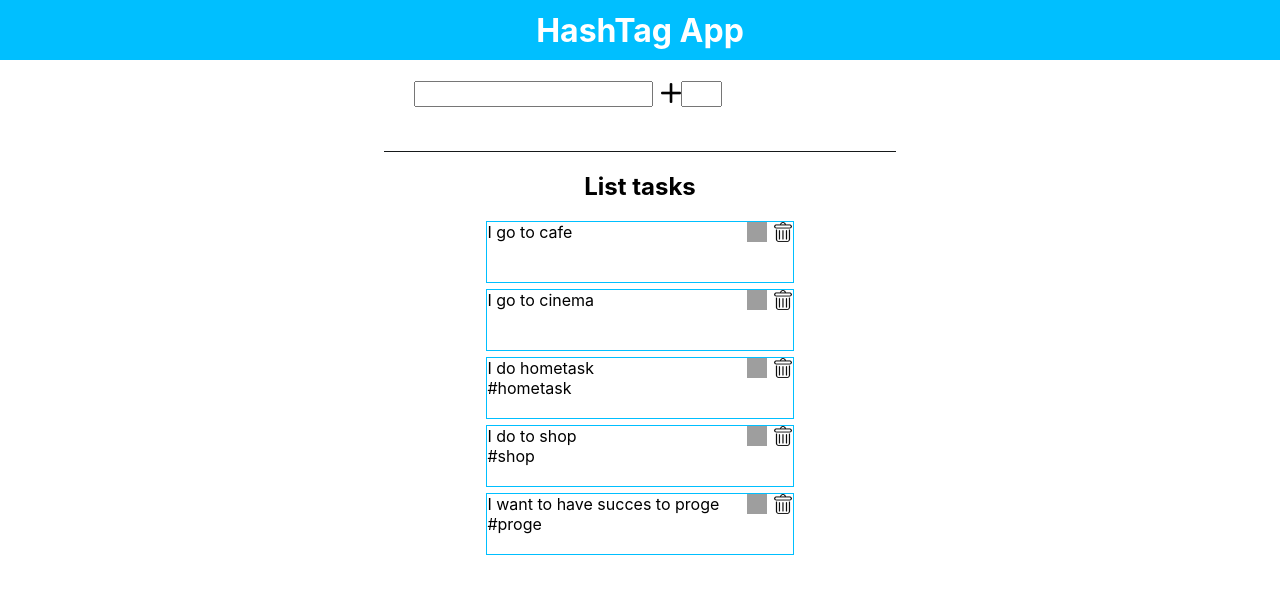
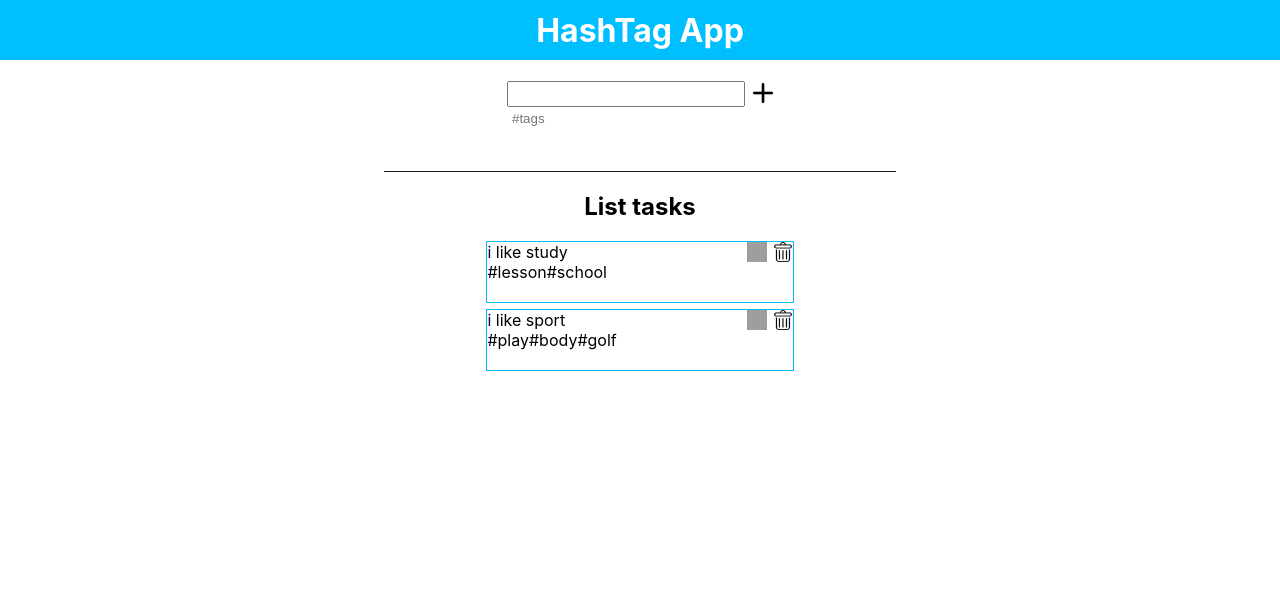
Before and after one commit to VladimirErohin/todo-hashtag, a React (Create React App) app: page / in a window 1280 px wide. Shown: the top 594 px of the page. Built offline with nearby package versions, Linux system fonts and the light colour scheme; data requests are answered from the project's data file; grey boxes are pictures that could not be loaded.

Commit message:
added functionality edit and save tags

```diff
--- a/src/App.tsx
+++ b/src/App.tsx
@@ -14,8 +14,8 @@ type TasksType = {
 function App() {
 
     const [tasks, setTasks] = useState<Array<TasksType>>([]);
-    const [taskText, setTaskText] = useState('');
     const [addTask, setAddTask] = useState<TasksType>();
+    const [taskText, setTaskText] = useState({text:'' , tags:''});
     const [changeTask, setChangeTask] = useState(true);
     const [rerender, setRerender] = useState(true);
     const inputRef = useRef<HTMLInputElement>(null);
@@ -27,32 +27,31 @@ function App() {
 
     const onAddTask = () => {
 
-        const tagsList = [];
-        const task = taskText.split('').filter(t => t !== "#").join('');
+        let tagsList:string []= [];
 
-        if (taskText.includes('#')) {
-            let start = taskText.indexOf('#');
-            let tag = taskText.slice(start);
-            tagsList.push(tag)
+        if(taskText.tags.length>0){
+            const arrTags:string [] = taskText.tags.slice(1).replace(/#/g , ",").split(',')
+            tagsList = arrTags
         }
 
         let taskItem: TasksType = {
             id: Date.now(),
-            task: task,
+            task: taskText.text,
             tags: [...tagsList]
         };
 
         axios.post('http://localhost:3030/tasks', taskItem)
             .then(() => setRerender(!rerender))
         setAddTask(taskItem)
-        setTaskText('');
+        setTaskText({text:'', tags: ''});
     };
 
     const onEditTask = (id: number) => {
         axios.get(`http://localhost:3030/tasks/${id}`)
             .then(res => {
                 setAddTask(res.data);
-                setTaskText(res.data.task);
+                setTaskText({text:res.data.task,
+                    tags:res.data.tags.map((el:string)=>"#"+el).join('')});
             })
         inputRef.current?.focus();
         setChangeTask(!changeTask);
@@ -60,13 +59,24 @@ function App() {
 
     const onUpdateTask = () => {
         const task = {...addTask}
+        const arrTags = taskText.tags.slice(1).replace(/#/g , ",").split(',');
+        let text = null
+
+        if (taskText.text.includes('#')) {
+            let start = taskText.text.indexOf('#');
+            text = taskText.text.slice(0, start)
+            let tag = taskText.text.slice(start+1);
+            arrTags.push(tag)
+        }
+
         let taskItem = {
-            task: taskText,
-            tags: []
+            task: text,
+            tags: arrTags
         };
+
         axios.put(`http://localhost:3030/tasks/${task.id}`, taskItem)
             .then(() => setRerender(!rerender));
-        setTaskText('');
+        setTaskText({text:"", tags: ""});
         setChangeTask(!changeTask);
     };
 
@@ -75,29 +85,31 @@ function App() {
             .then(() => setRerender(!rerender));
     };
 
-    const onAddTags = () => {
-        console.log('add tag!!!')
-    };
-
     return (
         <>
             <div className="header"><h1>HashTag App</h1></div>
             <div className="main">
                 <div className="todo-task">
+                    <div className="task-wrapper">
                         <input
                             ref={inputRef}
                             type="text"
-                        value={taskText}
-                        onChange={(e) => setTaskText(e.target.value)}
+                            value={taskText.text}
+                            onChange={(e) => setTaskText({...taskText, text:e.target.value})}
                         />
                         <div className="add-btn"
                              onClick={changeTask ? onAddTask : onUpdateTask}>
                             <img src={addIcon} alt="add-button"/>
                         </div>
+                    </div>
 
-                    <div>
+                    <div >
                         <input
                             type="text"
+                            className='tags-list'
+                            placeholder='#tags'
+                            value={taskText.tags}
+                            onChange={(e) => setTaskText({...taskText, tags:e.target.value})}
                         />
                     </div>
 
@@ -110,10 +122,10 @@ function App() {
                                 <div className="info-task">
                                     <div className="text-task">{t.task}</div>
                                     <div className="tags-task">
-                                        {t.tags.map(tag => <div
-                                            key={t.id}
+                                        {t.tags.map((tag) => <div
+                                            key={tag}
                                             className="tag">
-                                            <p>{tag}</p>
+                                            <p>#{tag}</p>
                                         </div>)}
                                     </div>
                                 </div>
--- a/src/db.json
+++ b/src/db.json
@@ -1,35 +1,21 @@
 {
   "tasks": [
     {
-      "id": 1679602562344,
-      "task": "I want to have succes to proge",
+      "task": "i like sport ",
       "tags": [
-        "#proge"
-      ]
+        "play",
+        "body",
+        "golf"
+      ],
+      "id": 1679943178556
     },
     {
-      "id": 1679602776562,
-      "task": "I do to shop",
+      "id": 1679943276516,
+      "task": "i like study",
       "tags": [
-        "#shop"
+        "lesson",
+        "school"
       ]
-    },
-    {
-      "id": 1679602835319,
-      "task": "I do hometask",
-      "tags": [
-        "#hometask"
-      ]
-    },
-    {
-      "id": 1679684855548,
-      "task": "I go to cinema",
-      "tags": []
-    },
-    {
-      "task": "I go to cafe",
-      "tags": [],
-      "id": 1679685365499
     }
   ]
 }
--- a/src/styled.scss
+++ b/src/styled.scss
@@ -20,10 +20,18 @@
 
   .todo-task {
     display: flex;
+    flex-direction: column;
     align-items: center;
     justify-content: center;
     margin-top: 20px;
 
+    width: 100%;
+
+    .task-wrapper {
+
+      display: flex;
+      align-items: center;
+      justify-content: center;
       width: 100%;
 
       input {
@@ -41,6 +49,13 @@
           width: 20px;
         }
       }
+    }
+
+    .tags-list {
+      border: none;
+      width: 20vw;
+    }
+
   }
 
   .list-task {
@@ -69,6 +84,7 @@
           }
 
           .tags-task {
+            display: flex;
 
             .tag {
               //display: flex;
```
Lines whose indentation alone changed are shown as unchanged.
